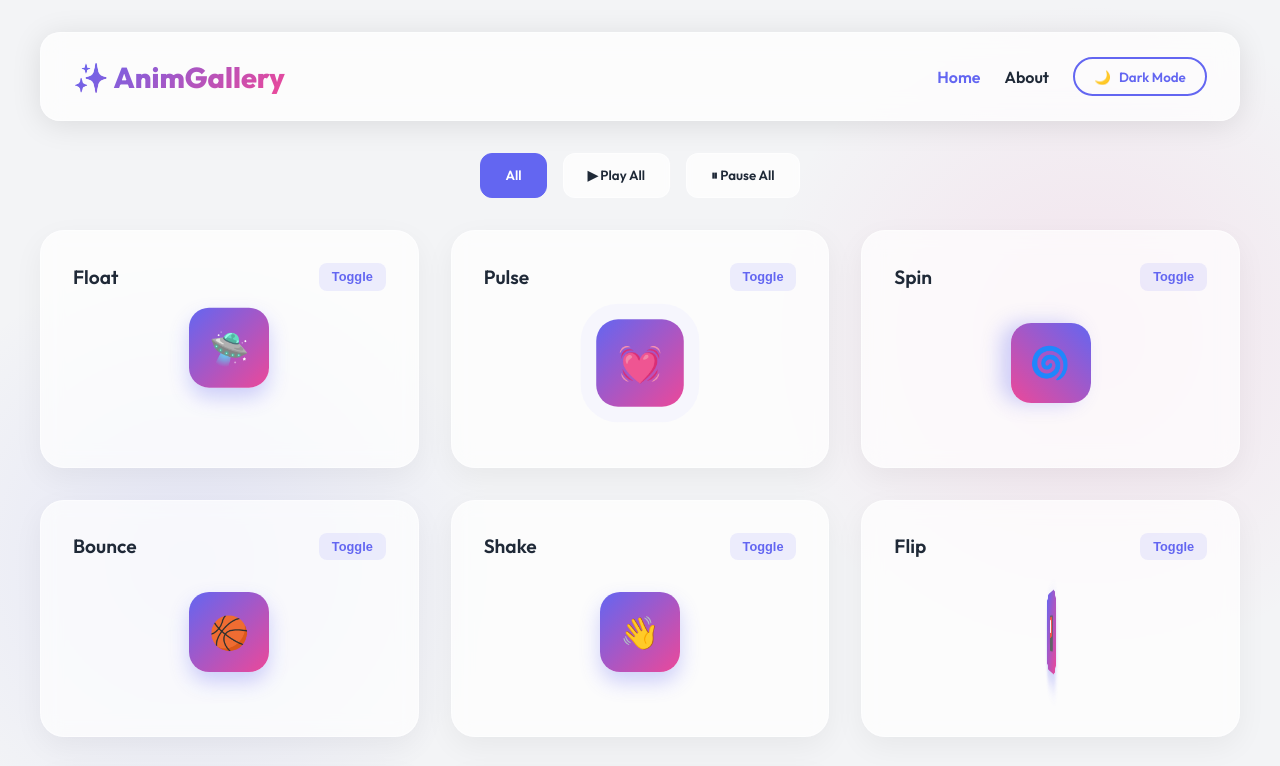
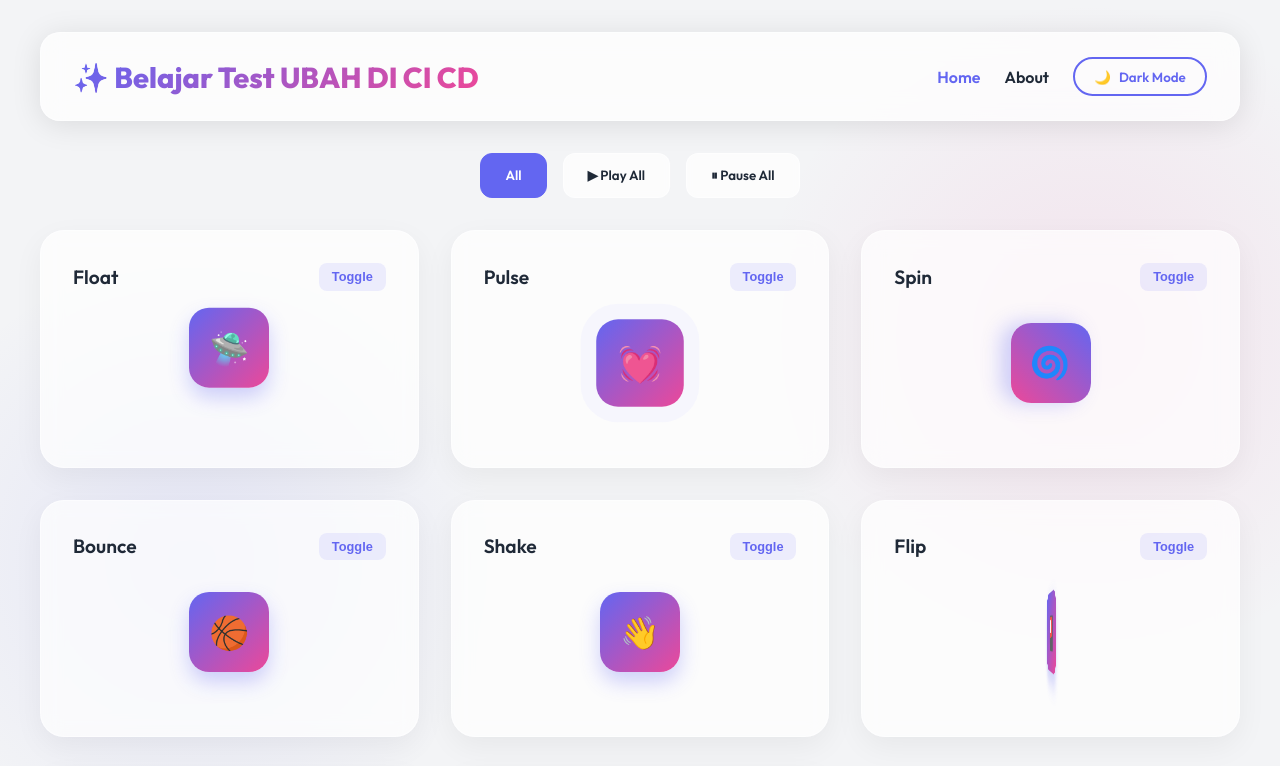
Before and after one commit to guojing97/belajar-ci-cd, a plain HTML site: page index.html in a window 1280 px wide. Shown: the top 766 px of the page. Drawn offline with Linux system fonts and the light colour scheme.

Commit message:
chore: update logo text in index.html for CI/CD pipeline testing

```diff
--- a/index.html
+++ b/index.html
@@ -10,7 +10,7 @@
 <body>
 
     <header>
-        <a href="index.html" class="logo">✨ AnimGallery</a>
+        <a href="index.html" class="logo">✨ Belajar Test UBAH DI CI CD</a>
         <nav>
             <a href="index.html" class="active">Home</a>
             <a href="about.html">About</a>
```
